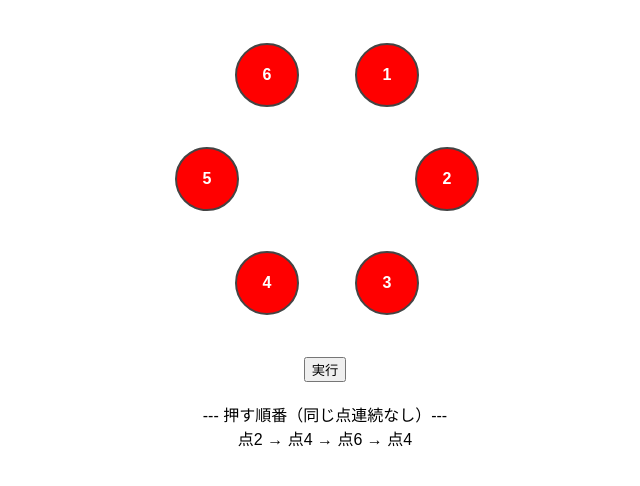
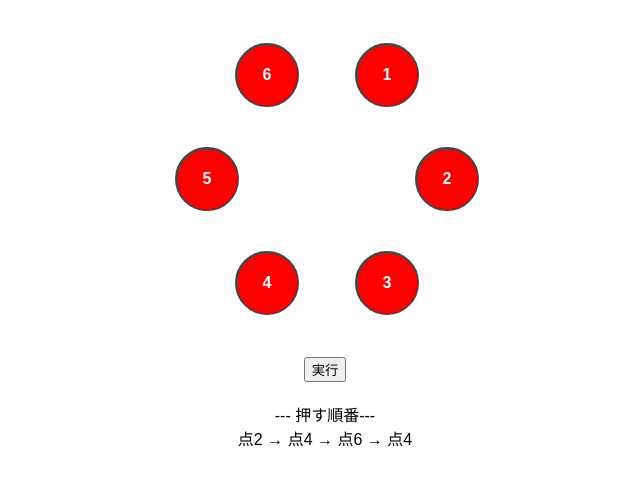
Before and after one commit to hototogisu2003/BocchiGame.io, a plain HTML site: page index.html in a window 1280 px wide. Both pictures are taken after a click on the button "実行". Shown: the part 98-584 px from the top of the page, without its empty margins (315-955 px from the left). Drawn offline with Linux system fonts and the light colour scheme.

Commit message:
Update index.html

```diff
--- a/index.html
+++ b/index.html
@@ -159,7 +159,7 @@
       return;
     }
 
-    let msg = "--- 押す順番（同じ点連続なし）---\n";
+    let msg = "--- 押す順番---\n";
     msg += result.seq.map(i => `点${i + 1}`).join(" → ");
     output.textContent = msg;
   }
```
